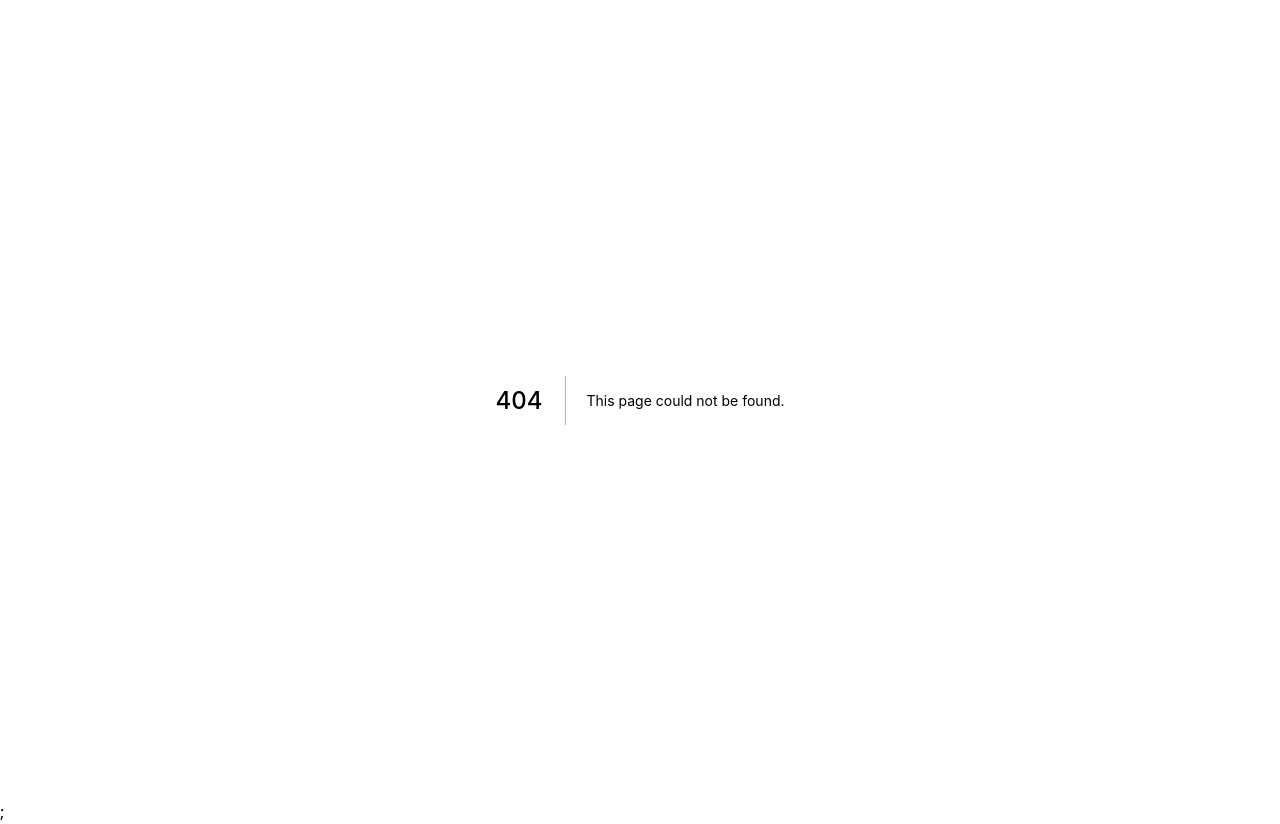
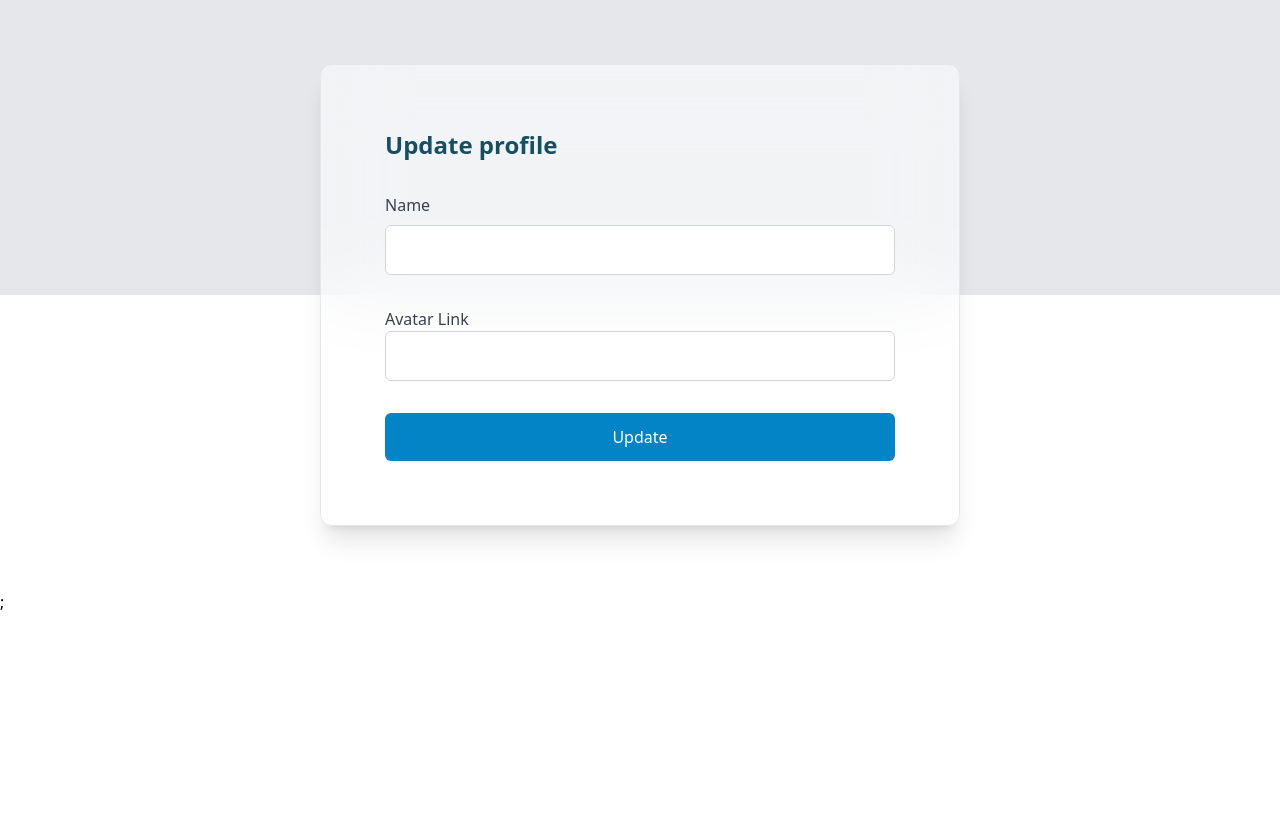
Before and after one commit to sohanemon/firebase-beyond, a Next.js app: page /update in a window 1280 px wide. Before the commit this address had no page. After the commit the page ends 800 px from the top, so only its background shows below. Built offline with nearby package versions, Linux system fonts and the light colour scheme.

Commit message:
profile update done

```diff
--- a/components/home/profile.jsx
+++ b/components/home/profile.jsx
@@ -3,8 +3,10 @@ import { signOut } from "firebase/auth";
 import { UserContext } from "../../pages/_app";
 import { useContext } from "react";
 import Toast from "../toast";
+import { useRouter } from "next/router";
 
 const Profile = ({ displayName, photoURL, email, emailVerified }) => {
+  const router = useRouter();
   const { setUser } = useContext(UserContext);
   const handleSignOut = () => {
     signOut(auth)
@@ -25,7 +27,12 @@ const Profile = ({ displayName, photoURL, email, emailVerified }) => {
       >
         <section className='w-64 mx-auto bg-gray-900 rounded-2xl px-8 py-6 shadow-lg'>
           <div className='flex items-center justify-between'>
-            <span className='text-gray-400 text-sm'>আমি</span>
+            <span
+              onClick={() => router.push("/update")}
+              className='text-gray-400 text-sm font-mono cursor-pointer hover:text-gray-200'
+            >
+              Update profile
+            </span>
             <span className='text-emerald-400'>
               <svg
                 onClick={handleSignOut}
@@ -46,7 +53,10 @@ const Profile = ({ displayName, photoURL, email, emailVerified }) => {
           </div>
           <div className='mt-6 w-fit mx-auto'>
             <img
-              src={photoURL}
+              src={
+                photoURL ||
+                "https://thumbs.dreamstime.com/b/default-avatar-profile-icon-vector-unknown-social-media-user-photo-default-avatar-profile-icon-vector-unknown-social-media-user-184816085.jpg"
+              }
               className='rounded-full w-28 '
               alt='profile picture'
             />
--- a/pages/signin.jsx
+++ b/pages/signin.jsx
@@ -1,12 +1,16 @@
-import { signInWithEmailAndPassword } from "firebase/auth";
+import {
+  signInWithEmailAndPassword,
+  sendPasswordResetEmail,
+} from "firebase/auth";
 import Link from "next/link";
 import { useRouter } from "next/router";
-import { useContext, useState } from "react";
+import { useContext, useRef, useState } from "react";
 import { auth } from "../components/home/google-login-button";
 import sliceFirebaseError from "../util/slice-error";
 import { UserContext } from "./_app";
 const Signin = () => {
   const router = useRouter();
+  const emailRef = useRef(null);
 
   const [message, setMessage] = useState(null);
   const { setUser } = useContext(UserContext);
@@ -28,6 +32,28 @@ const Signin = () => {
       });
     e.preventDefault();
   };
+  const validateEmail = (email) => {
+    return String(email)
+      .toLowerCase()
+      .match(
+        /^(([^<>()[\]\\.,;:\s@"]+(\.[^<>()[\]\\.,;:\s@"]+)*)|(".+"))@((\[[0-9]{1,3}\.[0-9]{1,3}\.[0-9]{1,3}\.[0-9]{1,3}\])|(([a-zA-Z\-0-9]+\.)+[a-zA-Z]{2,}))$/
+      );
+  };
+  const handlePasswordReset = async () => {
+    setMessage(null);
+    if (!validateEmail(emailRef.current.value)) {
+      setMessage("Please check your email!");
+      return;
+    }
+
+    sendPasswordResetEmail(auth, emailRef.current.value)
+      .then(() => {
+        setMessage("Password reset link sent!");
+      })
+      .catch((error) => {
+        console.log(error);
+      });
+  };
 
   return (
     <>
@@ -47,6 +73,7 @@ const Signin = () => {
                       Email
                     </label>
                     <input
+                      ref={emailRef}
                       type='email'
                       name='email'
                       id='email'
@@ -60,6 +87,12 @@ const Signin = () => {
                       <label htmlFor='password' className='text-gray-700'>
                         Password
                       </label>
+                      <span
+                        onClick={handlePasswordReset}
+                        className='select-none cursor-pointer text-blue-500 hover:text-blue-600'
+                      >
+                        Forgot password?
+                      </span>
                     </div>
                     <input
                       type='password'
--- /dev/null
+++ b/pages/update.jsx
@@ -0,0 +1,97 @@
+import { useContext, useEffect, useState } from "react";
+import { auth } from "../components/home/google-login-button";
+import { UserContext } from "./_app";
+import { updateProfile } from "firebase/auth";
+import { useRouter } from "next/router";
+
+const Update = () => {
+  const { user } = useContext(UserContext);
+  const router = useRouter();
+  const [name, setName] = useState();
+  const [photoURL, setPhotoURL] = useState();
+  useEffect(() => {
+    setName(user.displayName);
+    setPhotoURL(user.photoURL);
+    return () => {};
+  }, []);
+
+  const handleSubmit = async (e) => {
+    e.preventDefault();
+    updateProfile(auth.currentUser, {
+      displayName: name,
+      photoURL: photoURL,
+    })
+      .then(() => {
+        console.log("updated");
+        router.push("/");
+      })
+      .catch((error) => {
+        console.log(error);
+      });
+    console.log("first");
+  };
+
+  return (
+    <>
+      <div
+        className='relative py-16
+          before:absolute before:inset-0 before:w-full before:h-[50%] before:bg-gray-200'
+      >
+        <div className='relative container m-auto px-6 text-gray-500 md:px-12 xl:px-40'>
+          <div className='m-auto space-y-8 md:w-8/12 lg:'>
+            <div className='rounded-xl border bg-opacity-50 backdrop-blur-2xl bg-white shadow-xl'>
+              <div className='p-6 sm:p-16'>
+                <h2 className='mb-8 text-2xl text-cyan-900 font-bold'>
+                  Update profile
+                </h2>
+                <form onSubmit={handleSubmit} className='space-y-8'>
+                  <div className='space-y-2'>
+                    <label htmlFor='name' className='text-gray-700'>
+                      Name
+                    </label>
+                    <input
+                      onChange={(e) => setName(e.target.value)}
+                      type='name'
+                      name='name'
+                      id='name'
+                      className='block w-full px-4 py-3 rounded-md border border-gray-300 text-gray-600 transition duration-300
+    focus:ring-2 focus:ring-sky-300 focus:outline-none
+    invalid:ring-2 invalid:ring-red-400'
+                      value={name}
+                    />
+                  </div>
+                  <div>
+                    <div className='flex items-center justify-between'>
+                      <label htmlFor='photoURL' className='text-gray-700'>
+                        Avatar Link
+                      </label>
+                    </div>
+                    <input
+                      value={photoURL}
+                      onChange={(e) => setPhotoURL(e.target.value)}
+                      type='photoURL'
+                      name='photoURL'
+                      id='photoURL'
+                      className='block w-full px-4 py-3 rounded-md border border-gray-300 text-gray-600 transition duration-300
+                                  focus:ring-2 focus:ring-sky-300 focus:outline-none
+                                  invalid:ring-2 invalid:ring-red-400'
+                    />
+                  </div>
+                  <button
+                    type='submit'
+                    className='w-full py-3 px-6 rounded-md bg-sky-600
+                              focus:bg-sky-700 active:bg-sky-500'
+                  >
+                    <span className='text-white'>Update</span>
+                  </button>
+                </form>
+              </div>
+            </div>
+          </div>
+        </div>
+      </div>
+    </>
+  );
+};
+
+export default Update;
```
